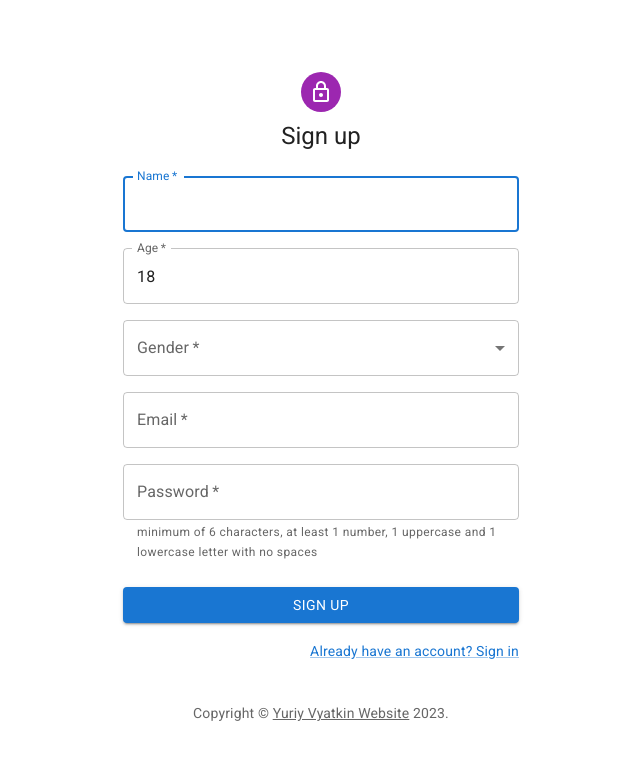
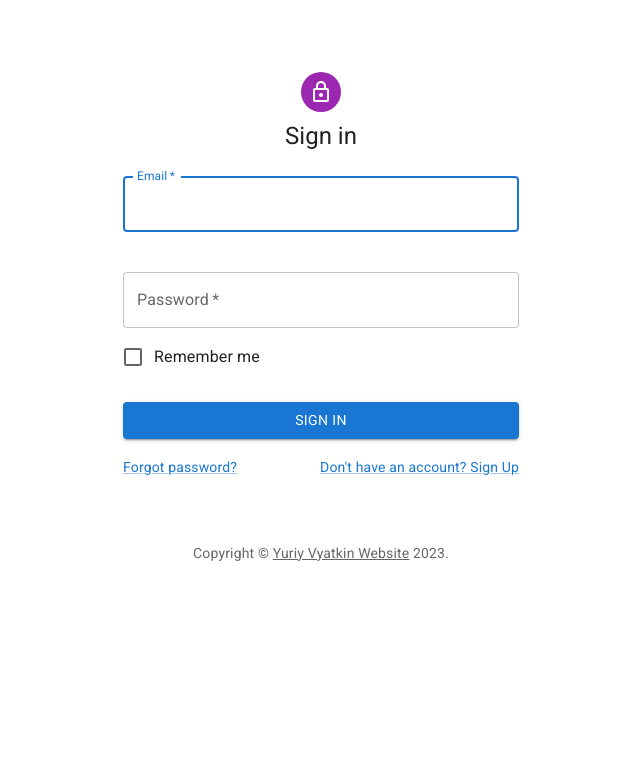
Before and after one commit to yuriyvyatkin/recommendation-system, a React app: page / in a window 1280 px wide. Shown: the top 760 px of the page, without its empty margins (319-959 px from the left). Built offline with nearby package versions, Linux system fonts and the light colour scheme.

Commit message:
Implement react-hook-form on the authorization form.

```diff
--- a/src/App.tsx
+++ b/src/App.tsx
@@ -11,8 +11,8 @@ function App() {
       /* <AdminForm />
       <SearchBar />
       <Tile /> */
-      <SignUpForm />
-      // <SignInForm />
+      // <SignUpForm />
+      <SignInForm />
       // <Album />
     // </div>
   );
--- a/src/features/forms/auth/customAlert/CustomAlert.tsx
+++ b/src/features/forms/auth/customAlert/CustomAlert.tsx
@@ -12,6 +12,9 @@ export default function CustomAlert({ name, type }: { name: string | undefined,
       break;
     case 'maxLength':
       alertName = `Exceeded the maximum length of the "${capitalizedName}" field!`;
+      break;
+    case 'minLength':
+      alertName = `Not enough characters in the "${capitalizedName}" field!`;
       break;
     case 'max':
       alertName = `Exceeded the maximum number in the "${capitalizedName}" field!`;
--- a/src/features/forms/auth/signInForm/SignInForm.tsx
+++ b/src/features/forms/auth/signInForm/SignInForm.tsx
@@ -14,13 +14,20 @@ import Container from '@mui/material/Container';
 import Alert from '@mui/material/Alert';
 import { createTheme, ThemeProvider } from '@mui/material/styles';
 import Copyright from '../../../copyright/Copyright';
+import CustomAlert from '../customAlert/CustomAlert';
 import { useAppSelector } from '../../../../app/hooks';
 import { validatePassword } from "hashed-password";
+import { useForm, SubmitHandler } from 'react-hook-form';
 
 const theme = createTheme();
 
 export default function SignInForm() {
-  const [errorMessage, setErrorMessage] = useState("");
+  const { register, handleSubmit, reset, formState: { errors } } = useForm<FormValues>();
+
+  type FormValues = {
+    email: string;
+    password: string;
+  }
 
   type User = {
     id: string,
@@ -47,40 +54,33 @@ export default function SignInForm() {
 
   const users: Array<User> = useAppSelector((state: State) => state.users.slice());
   // const users: Array<User> = useAppSelector((state: State) => state.users.map((user: User) => {user.id, user.name, user.email, user.password}));
-  const emailRegex = /^([\w-]+(?:\.[\w-]+)*)@((?:[\w-]+\.)*\w[\w-]{0,66})\.([a-z]{2,6}(?:\.[a-z]{2})?)$/i;
 
-  const handleSubmit = (event: React.FormEvent<HTMLFormElement>) => {
-    event.preventDefault();
-    const data = new FormData(event.currentTarget);
-    const fields: Fields = {
-      email: data.get('email') as string,
-      password: data.get('password') as string,
-      remember: data.get('remember') ?? '',
-    };
+  const submitForm: SubmitHandler<FormValues> = (data) => {
+    console.log(data);
 
-    // if (fields.email || !emailRegex.test(fields.email)) {
-    //   setErrorMessage(`Field "Email" is required and should contain the correct value!`);
+    // const index = users.findIndex(user => {
+    //   if (user.email === data.email && validatePassword(data.password, user.password.salt, user.password.hash)) {
+    //     return true;
+    //   }
 
-    //   return;
-    // }
+    //   return false;
+    // });
 
-    // if (fields.password || fields.password.length < 6) {
-    //   setErrorMessage(`Field "Password" is required and should contain the correct value!`);
+    // reset();
+  };
 
-    //   return;
-    // }
+  const errorMessages = {
+    email: null,
+    password: null,
+  };
 
-    const index = users.findIndex(user => {
-      if (user.email === fields.email && validatePassword(fields.password, user.password.salt, user.password.hash)) {
-        return true;
-      }
-
-      return false;
-    });
-
-    // event.currentTarget.reset();
-    // setErrorMessage('');
-  };
+  if (errors) {
+    for (const fieldName in errors) {
+      Object.defineProperty(errorMessages, fieldName, {
+        value: (<CustomAlert name={fieldName} type={errors[fieldName as keyof typeof errors]?.type as string} />),
+      });
+    }
+  }
 
   return (
     <ThemeProvider theme={theme}>
@@ -100,36 +100,32 @@ export default function SignInForm() {
           <Typography component="h1" variant="h5">
             Sign in
           </Typography>
-          <Box component="form" onSubmit={handleSubmit} noValidate sx={{ mt: 1 }}>
+          <Box component="form" onSubmit={handleSubmit(submitForm)} noValidate sx={{ mt: 1 }}>
               <Grid container spacing={2}>
                 <Grid item xs={12}>
                   <TextField
+                    {...register("email", { required: true, minLength: 7, maxLength: 254, pattern: /^([\w-]+(?:\.[\w-]+)*)@((?:[\w-]+\.)*\w[\w-]{0,66})\.([a-z]{2,6}(?:\.[a-z]{2})?)$/i })}
+                    required
                     margin="normal"
                     fullWidth
-                    id="email"
                     label="Email"
-                    name="email"
                     autoComplete="email"
                     autoFocus
                   />
                 </Grid>
+                {errorMessages.email}
                 <Grid item xs={12}>
                   <TextField
+                    {...register("password", { required: true, minLength: 6, maxLength: 251, pattern: /^((?=\S*?[A-Z])(?=\S*?[a-z])(?=\S*?[0-9]).{6,})\S$/ })}
+                    required
                     margin="normal"
                     fullWidth
-                    name="password"
                     label="Password"
                     type="password"
-                    id="password"
                     autoComplete="current-password"
                   />
                 </Grid>
-                <Grid item xs={12}>
-                  {
-                    errorMessage
-                      && <Alert severity="warning"> {errorMessage} </Alert>
-                  }
-                </Grid>
+                {errorMessages.password}
               </Grid>
             <FormControlLabel
               control={<Checkbox name="remember" value="remember" color="primary" />}
--- a/src/features/forms/auth/signUpForm/SignUpForm.tsx
+++ b/src/features/forms/auth/signUpForm/SignUpForm.tsx
@@ -28,7 +28,7 @@ export default function SignUpForm() {
   const [num, setNum] = useState('18');
   const [gender, setGender] = useState('');
   const dispatch = useAppDispatch();
-  const { register, handleSubmit, reset, formState: { errors }, } = useForm<FormValues>();
+  const { register, handleSubmit, reset, formState: { errors } } = useForm<FormValues>();
 
   type FormValues = {
     name: string;
```
